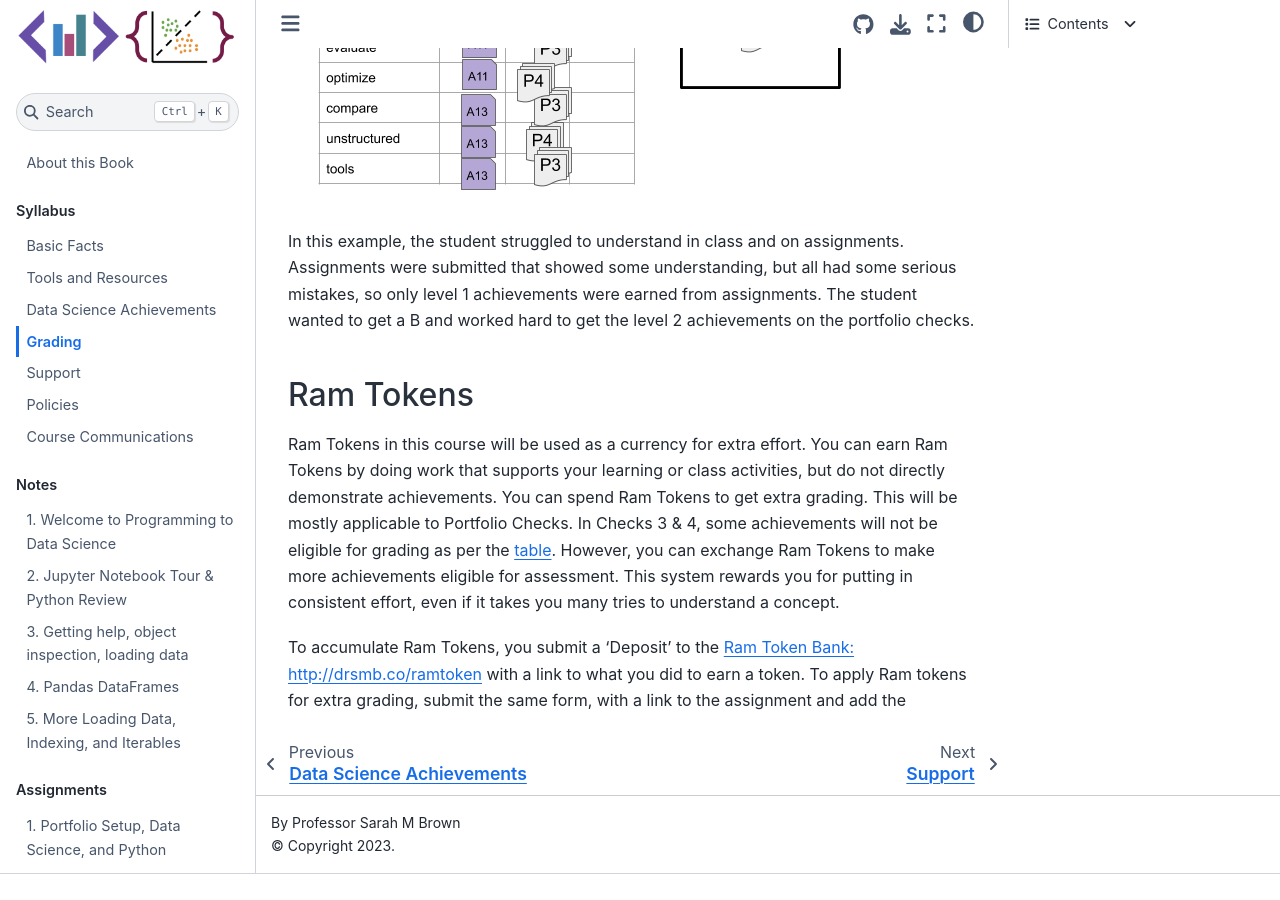
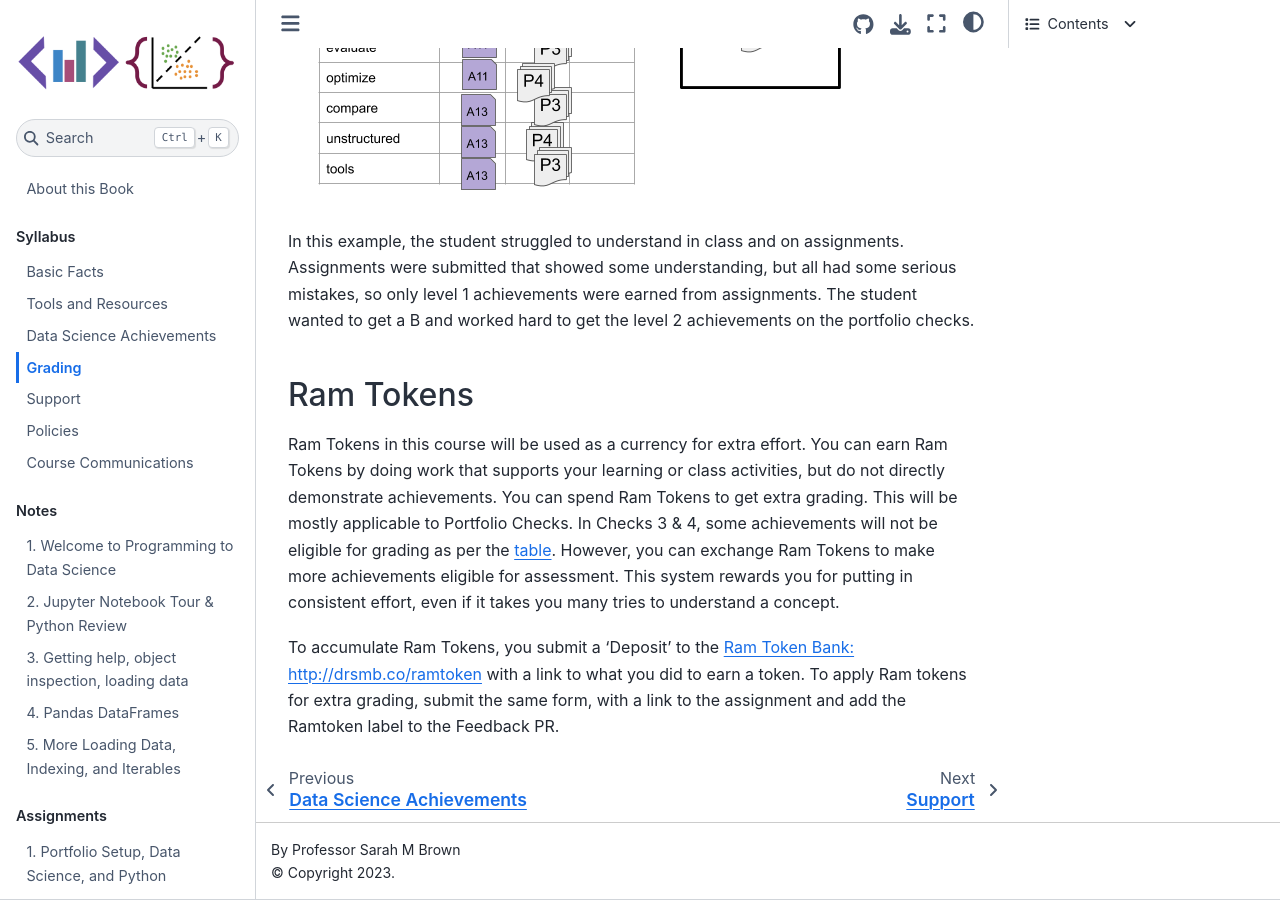
Before and after one commit to rhodyprog4ds/BrownFall21, a Jupyter Book: the page built from syllabus/grading.md, in a window 1280 px wide and 900 px high, scrolled down 7802 px. Built offline with Jupyter Book 1.0.4 settings and Sphinx 7.4.7 and the Sphinx Book theme 1.1.4, drawn with Linux system fonts in a browser that asks for light colours; pages that are not in the unit, such as notebooks, are missing from menus; before the commit the page ends 8676 px from its top, so only the background shows below that; some of the changed lines change nothing that is shown; some of the changed text lies outside the part shown.

Commit message:
fix typo and finish incompelte sentence

```diff
--- a/syllabus/grading.md
+++ b/syllabus/grading.md
@@ -240,13 +240,12 @@
 Portfolio due dates will be announced well in advance and prompts for it will be released weekly.  You should spend some time working on it each week, applying what you've learned so far, from the feedback on previous assignments.
 
 
-### Examples
-
+### Grading Examples
 
 
 If you always attend and get everything correct, you will earn and A and you won't need to submit the 4th portfolio check or assignment 13.
 
-#### Getting A Without Perfection
+#### Getting  an A Without Perfection
 
 
 ![exampleA](../img/example_A.png)
@@ -280,4 +279,4 @@
 
 Ram Tokens in this course will be used as a currency for extra effort.  You can earn Ram Tokens by doing work that supports your learning or class activities, but do not directly demonstrate achievements. You can spend Ram Tokens to get extra grading.  This will be mostly applicable to Portfolio Checks.  In Checks 3 & 4, some achievements will not be eligible for grading as per the [table](portfolioskills).  However, you can exchange Ram Tokens to make more achievements eligible for assessment.  This system rewards you for putting in consistent effort, even if it takes you many tries to understand a concept.
 
-To accumulate Ram Tokens, you submit a 'Deposit' to the [Ram Token Bank: http://drsmb.co/ramtoken](http://drsmb.co/ramtoken) with a link to what you did to earn a token. To apply Ram tokens for extra grading, submit the same form, with a link to the assignment and add the
+To accumulate Ram Tokens, you submit a 'Deposit' to the [Ram Token Bank: http://drsmb.co/ramtoken](http://drsmb.co/ramtoken) with a link to what you did to earn a token. To apply Ram tokens for extra grading, submit the same form, with a link to the assignment and add the Ramtoken label to the Feedback PR.
```
